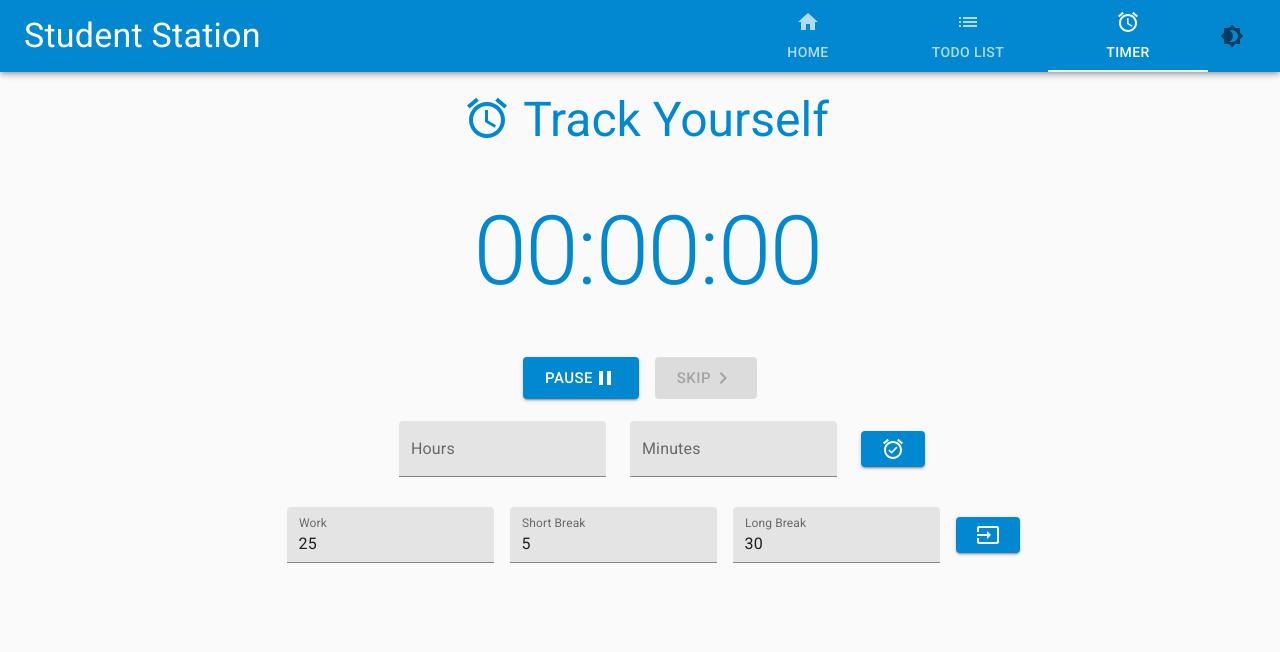
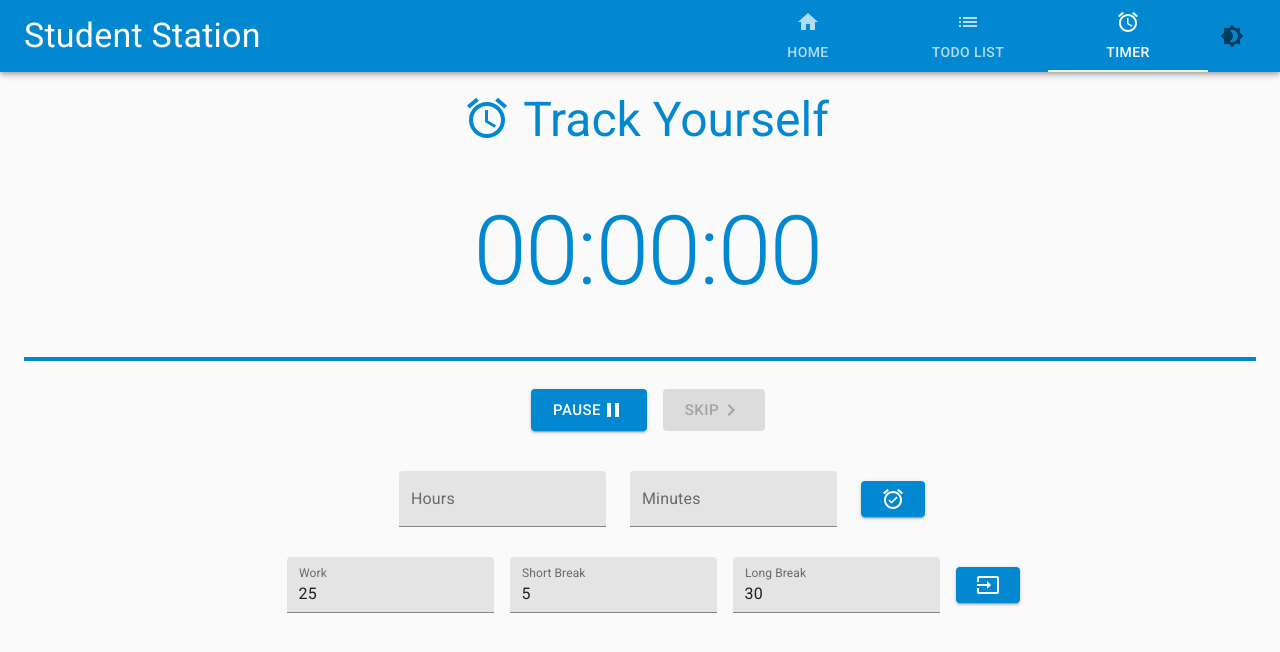
Before and after one commit to saad-afridi/StudentStation, a React (Create React App) app: page / in a window 1280 px wide. Both pictures are taken after a click on the tab "TIMER". Shown: the top 652 px of the page. Built offline with nearby package versions, Linux system fonts and the light colour scheme.

Commit message:
Finished basic linear bar

```diff
--- a/src/pages/Timer.js
+++ b/src/pages/Timer.js
@@ -24,6 +24,9 @@ const styles = theme => ({
     header: {
         margin: "80px 0px 30px 0px",
         color: theme.palette.type === 'dark' ? theme.palette.primary.light : theme.palette.primary.main,
+    },
+    control: {
+        margin: "20px 0px 20px 0px"
     }
 });
 
@@ -69,8 +72,9 @@ class TimerPage extends React.Component {
             </Grid>
 
             <ShowTime timeLeft={this.state.alarm} pomOn={this.state.pomOn} session={this.state.session}></ShowTime>
+            <LinearProgress variant="determinate" value={this.calculateProgress()}></LinearProgress>
 
-            <Grid container spacing={2} justify="center" alignItems="center">
+            <Grid container spacing={2} justify="center" alignItems="center" className={classes.control}>
                 <Grid item>
                     <Button color="primary" size="large" variant="contained" onClick={this.togglePause}>
                         {this.state.paused ?  'Play' : 'Pause'}
@@ -123,24 +127,24 @@ class TimerPage extends React.Component {
         }
     }
 
+    // Pause button
     togglePause = () => {
         if (this.state.alarm !== -2) {
             this.setState({paused: !this.state.paused});
         }
     }
 
+    // Getting Pom Input
     getPom = (work, shortBreak, longBreak) => {
-        console.log(work, shortBreak, longBreak);
-
         // Dealing with invalid input
         if (Number(work) === 0 || Number(shortBreak) === 0 || Number(longBreak) === 0) {
             return;
         }
-
         this.setState({pom: [Number(work) * 60, Number(shortBreak) * 60, Number(longBreak) * 60],
         session: 0, pomOn: true});
     }
 
+    // Checking Pomodoro
     checkPom = () => {
         // Starting Pomodoro
         if (this.state.session === 0) {
@@ -177,6 +181,7 @@ class TimerPage extends React.Component {
         }
     }
 
+    // Skipping to next Session
     nextSession = () => {
         console.log(this.state.session);
         // Work -> Long Break
@@ -197,6 +202,14 @@ class TimerPage extends React.Component {
             }
         }
     }
+
+    // Calculate progress for linearBar
+    calculateProgress = () => {
+        if(this.state.alarm <= 0 || !this.state.pomOn) {
+            return 100;
+        }
+        return (this.state.session / 8) * 100;
+    }
 }
 
 TimerPage.propTypes = {
```
